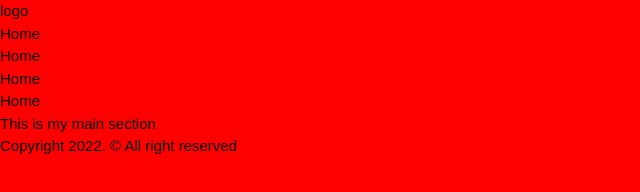
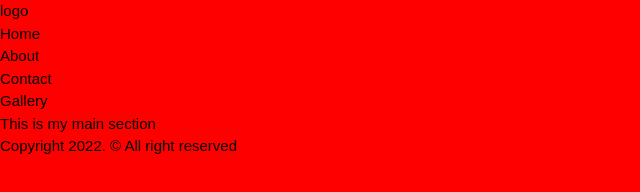
Before and after one commit to whizboy297/Cardinals-landing-page, a plain HTML site: page index.html in a window 1280 px wide. Shown: the full height of the page, 0-640 px from the left. Drawn offline with Linux system fonts and the light colour scheme.

Commit message:
first commit

```diff
--- a/index.html
+++ b/index.html
@@ -12,9 +12,9 @@
         <div id="My logo">logo</div>
         <nav>
             <div class="nav" id="Home">Home</div>
-            <div class="nav" id="About">Home</div>
-            <div class="nav" id="Contact">Home</div>
-            <div class="nav" id="Gallery">Home</div>
+            <div class="nav" id="About">About</div>
+            <div class="nav" id="Contact">Contact</div>
+            <div class="nav" id="Gallery">Gallery</div>
         </nav>
 
 
```
